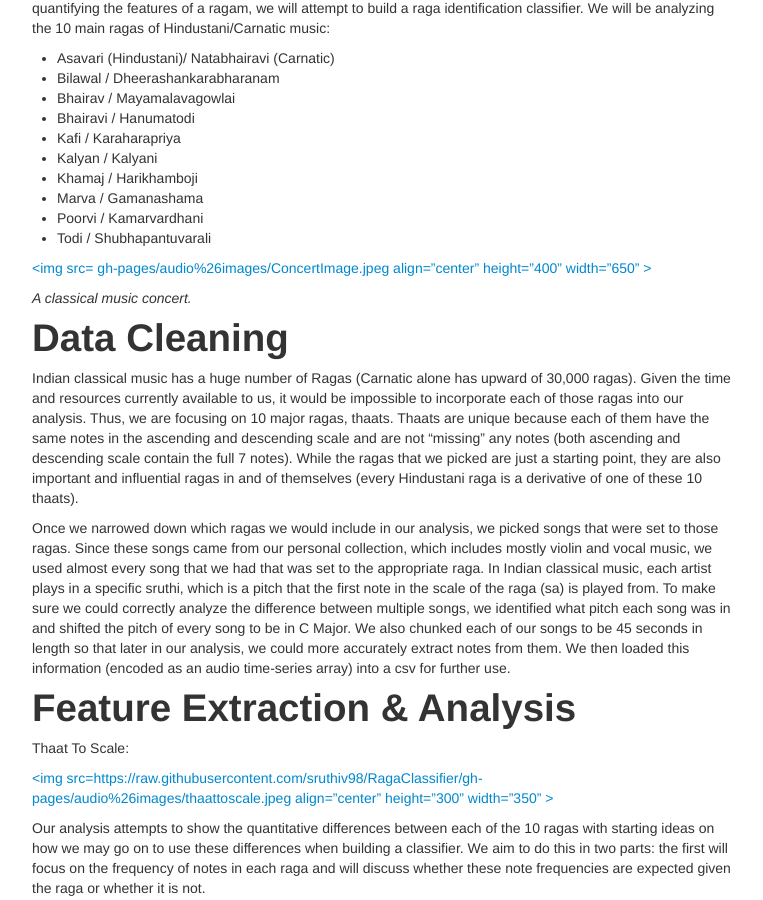
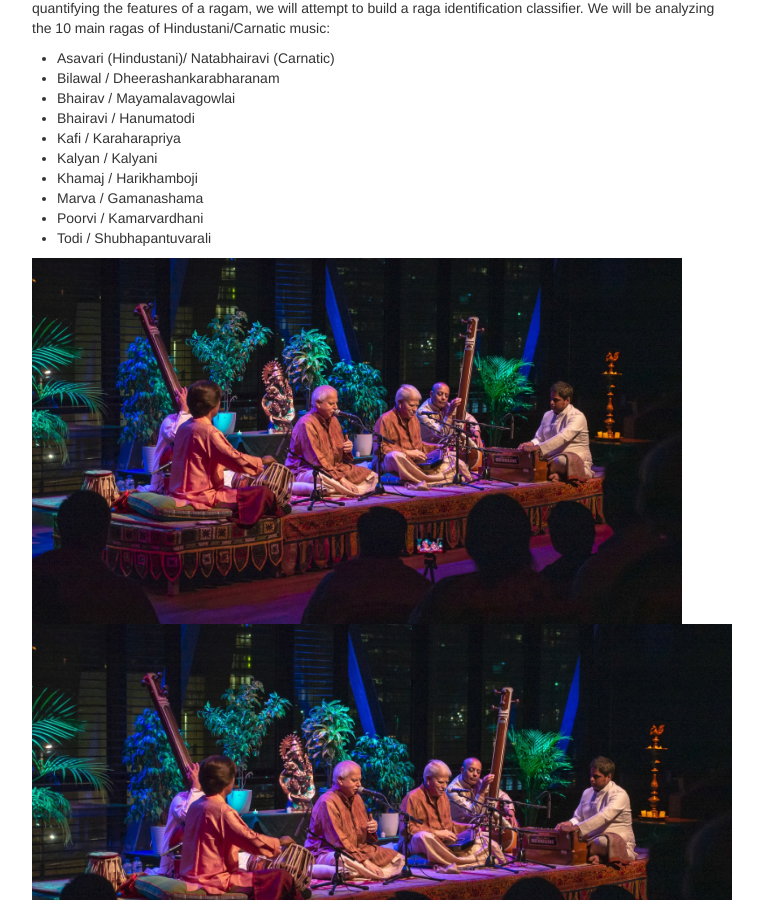
Before and after one commit to sruthiv98/RagaClassifier, a Jekyll site: the page built from index.md, in a window 1280 px wide and 900 px high, scrolled down 564 px. Shown: the whole window, without its empty margins (258-1021 px from the left). Built offline with Jekyll 4.4.1, drawn with Linux system fonts in a browser that asks for light colours.

Commit message:
Update index.md

```diff
--- a/index.md
+++ b/index.md
@@ -25,8 +25,7 @@ Our goal with this project is to quantify ragas in a way that we can then build
 - Poorvi / Kamarvardhani
 - Todi / Shubhapantuvarali
 
-<a href="url"><img src= gh-pages/audio%26images/ConcertImage.jpeg  align="center" height="400" width="650" ></a>
-
+<img src="https://raw.githubusercontent.com/sruthiv98/RagaClassifier/gh-pages/audio%26images/ConcertImage.jpeg" height="400" width="650" /> ![Concert Image](https://raw.githubusercontent.com/sruthiv98/RagaClassifier/gh-pages/audio%26images/ConcertImage.jpeg)
 
 *A classical music concert.*
 
```
